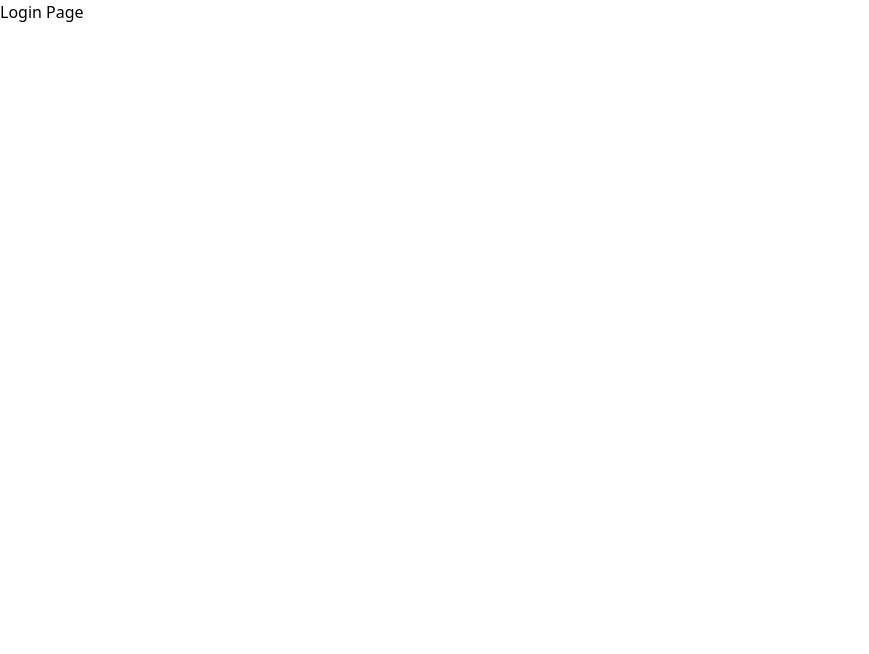
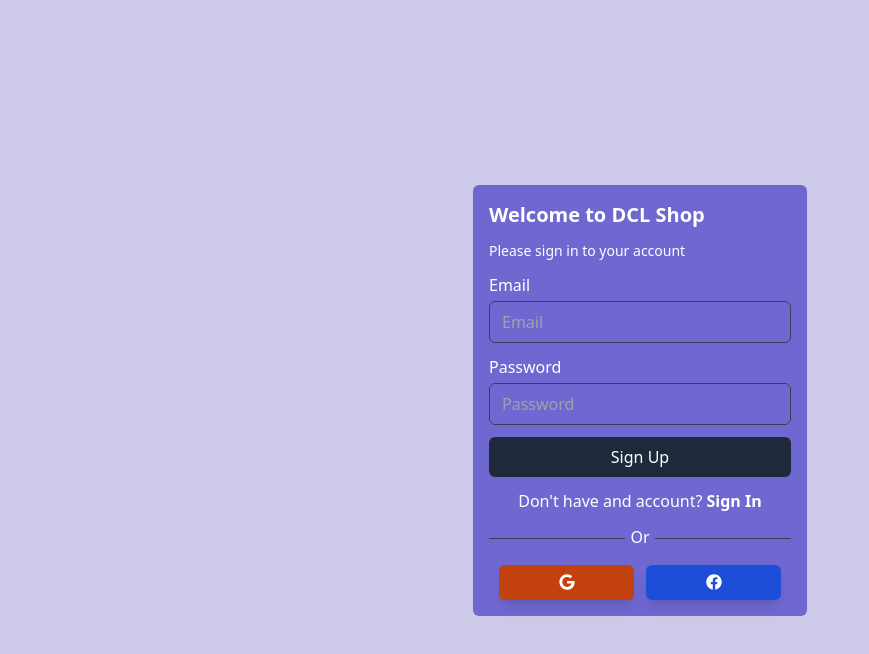
Before and after one commit to charleslinzon/dclshop, a React (Create React App) app in the folder dashboard/: page /login in a window 1280 px wide. Shown: the top 654 px of the page, without its empty margins (0-869 px from the left). Built offline with nearby package versions, Linux system fonts and the light colour scheme.

Commit message:
Create Route and Login Register Setup - Part 6

```diff
--- a/dashboard/src/index.js
+++ b/dashboard/src/index.js
@@ -1,4 +1,4 @@
-import React, {lazy} from 'react';
+import React, {lazy,Suspense} from 'react';
 import ReactDOM from 'react-dom/client';
 import './index.css'
 import reportWebVitals from './reportWebVitals';
@@ -10,7 +10,9 @@ const App = lazy(() => import('./App'))
 const root = ReactDOM.createRoot(document.getElementById('root'));
 root.render(
   <BrowserRouter>
-    <App />
+    <Suspense>
+      <App />
+    </Suspense>
   </BrowserRouter>
 );
 
--- a/dashboard/src/views/auth/Login.jsx
+++ b/dashboard/src/views/auth/Login.jsx
@@ -1,9 +1,59 @@
 import React from 'react';
+import { Link } from 'react-router-dom';
+import { FaGoogle } from "react-icons/fa";
+import { FaFacebook } from "react-icons/fa";
+
 
 const Login = () => {
     return (
-        <div>
-            <h1>Login Page</h1>
+        <div className='min-w-screen min-h-screen bg-[#cdcae9] flex justify-center items-center'>
+            <div className= 'w-[350px] text-[#ffffff] p-2'>
+                <div className='bg-[#6f68d1] p-4 rounded-md'>
+                    <h2 className='text-xl mb-3 font-bold'>Welcome to DCL Shop</h2>
+                    <p className='text-sm mb-3 font-medium'>Please sign in to your account</p>
+
+                    <form />
+                        <div className='flex flex-col w-full gap-1 mb-3'>
+                            <label htmlFor="name">Email</label>
+                            <input className='px-3 py-2 outline-none border border-slate-700 bg-transparent rounded-md' type="text" name='email' placeholder='Email' id='email' required />
+                        </div>
+
+                        <div className='flex flex-col w-full gap-1 mb-3'>
+                            <label htmlFor="name">Password</label>
+                            <input className='px-3 py-2 outline-none border border-slate-700 bg-transparent rounded-md' type="password" name='password' placeholder='Password' id='password' required />
+                        </div>
+
+                        <button className='bg-slate-800 w-full hover:shadow-blue-300/50  hover:shadow-lg text-white rounded-md px-7 py-2 mb-3'>Sign Up</button>
+
+                        <div className='flex items-center mb-3 gap-3 justify-center'>
+                            <p>Don't have and account? <Link className='font-bold' to="/register">Sign In</Link></p>
+                        </div>
+
+                        <div className='w-full flex justify-center items-center mb-3'>
+                            <div className='w-[45%] bg-slate-700 h-[1px]'></div>
+                                <div className='w-[10%] flex justify-center items-center'>
+                                    <span className='pb-1'>Or</span>
+                                </div>
+                                <div className='w-[45%] bg-slate-700 h-[1px]'></div>
+                            </div>
+
+                            <div className='flex justify-center items-center gap-3'>
+                                <div className='w-[135px] h-[35px] flex rounded-md bg-orange-700 shadow-lg hover:shadow-orange-700/50 justify-center cursor-pointer items-center overflow-hidden' >
+                                <span><FaGoogle /></span>
+                                </div>
+
+
+                                <div className='flex justify-center items-center gap-3'>
+                                    <div className='w-[135px] h-[35px] flex rounded-md bg-blue-700 shadow-lg hover:shadow-blue-700/50 justify-center cursor-pointer items-center overflow-hidden' >
+                                    <span><FaFacebook /></span>
+                                    </div>
+                                </div>
+
+                            </div>
+
+                </div>
+
+            </div>
         </div>
     );
 };
--- a/dashboard/src/views/auth/Register.jsx
+++ b/dashboard/src/views/auth/Register.jsx
@@ -35,7 +35,7 @@ const Register = () => {
                         <button className='bg-slate-800 w-full hover:shadow-blue-300/50  hover:shadow-lg text-white rounded-md px-7 py-2 mb-3'>Sign Up</button>
 
                         <div className='flex items-center mb-3 gap-3 justify-center'>
-                            <p>Already have and account? <Link className='font-bold' to="/login">Sign In</Link></p>
+                            <p>Already have and account? <Link className='font-bold' to="/login">Sign Up</Link></p>
                         </div>
 
                         <div className='w-full flex justify-center items-center mb-3'>
```
